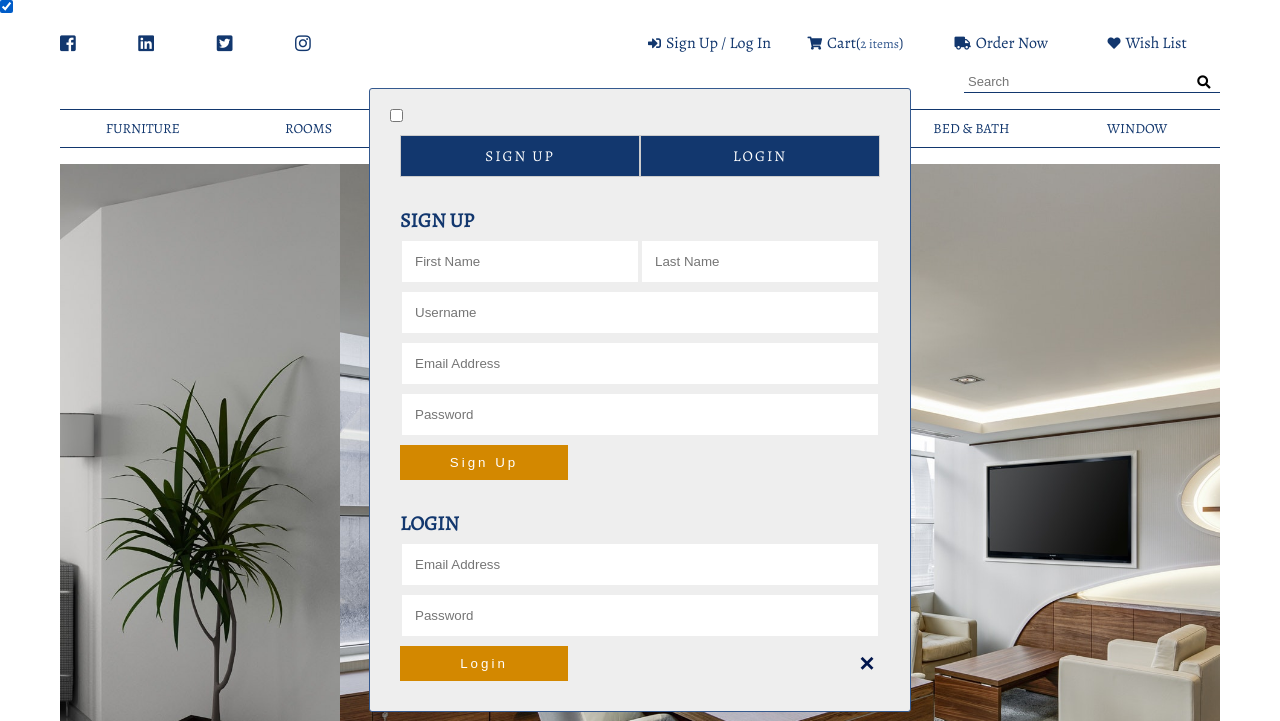
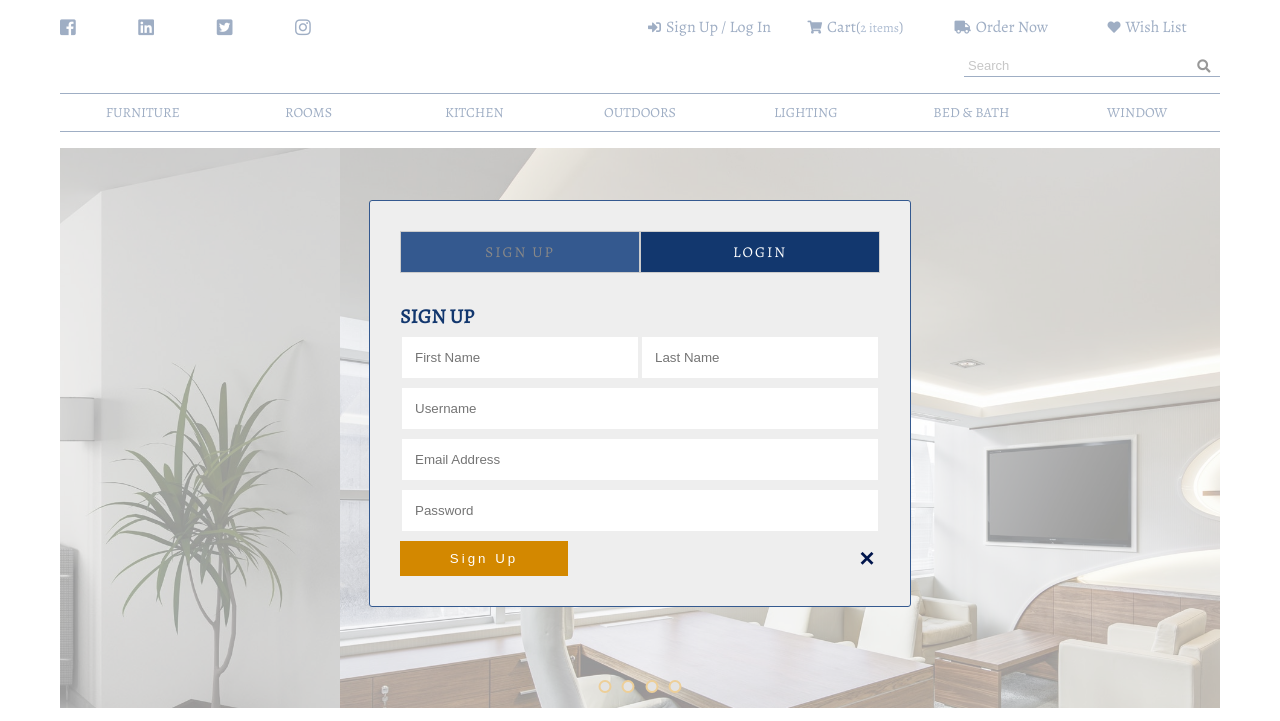
Before and after one commit to Mechack08/furniture-store, a plain HTML site: page index.html in a window 1280 px wide. Both pictures are taken after a click on the link "Sign Up / Log In". Shown: the top 721 px of the page. Drawn offline with nearby package versions, Linux system fonts and the light colour scheme.

Commit message:
modal box style completly done

```diff
--- a/index.html
+++ b/index.html
@@ -12,10 +12,10 @@
 <body>
 
     <!-- modal box -->
-    <input type="checkbox" id="show-hide-forms" />
+    <input type="checkbox" id="show-hide-forms" hidden />
     <div class="forms-wrapper">
         <label class="x-btn" for="show-hide-forms">&#10005;</label>
-        <input type="checkbox" id="form-show">
+        <input type="checkbox" id="form-show" hidden>
         <div class="show-btns-wrapper">
             <label for="form-show" class="show-form-btn show-signup-form">Sign Up</label>
             <label for="form-show" class="show-form-btn show-login-form">Login</label>
--- a/style.css
+++ b/style.css
@@ -680,13 +680,14 @@ body {
 .forms-wrapper {
   background-color: #eee;
   position: fixed;
-  top: 50%;
+  top: 25%;
   left: 50%;
-  transform: translate(-50%, -50%);
+  transform: translateX(-50%);
   z-index: 1000;
   padding: 2rem;
   border: 0.1rem solid #34598f;
   border-radius: 0.3rem;
+  display: none;
 }
 
 .show-btns-wrapper {
@@ -749,6 +750,7 @@ body {
   padding: 1rem;
   margin-top: 0.5rem;
   border: none;
+  cursor: pointer;
 }
 
 .x-btn {
@@ -760,4 +762,63 @@ body {
   right: 3.5rem;
   cursor: pointer;
 }
+
+.login-form {
+  display: none;
+}
+
+.show-signup-form {
+  color: #888;
+  background-color: #34598f;
+  pointer-events: none;
+}
+
+#form-show:checked ~ .show-btns-wrapper .show-login-form {
+  color: #888;
+  background-color: #34598f;
+  pointer-events: none;
+}
+
+#form-show:checked ~ .show-btns-wrapper .show-signup-form {
+  color: #fff;
+  background-color: #12376e;
+  pointer-events: initial;
+}
+
+#form-show:checked ~ .signup-form {
+  display: none;
+}
+
+#form-show:checked ~ .login-form {
+  display: block;
+}
+
+#show-hide-forms:checked ~ .forms-wrapper {
+  display: block;
+  animation: anim 0.5s;
+}
+
+#show-hide-forms:checked ~ .container {
+  pointer-events: none;
+  opacity: 0.4;
+}
+
+.first-nav-list label {
+  cursor: pointer;
+}
+
+@keyframes anim {
+  0% {
+    left: 40%;
+  }
+  50% {
+    left: 60%;
+  }
+  75% {
+    left: 45%;
+  }
+  100% {
+    left: 50%;
+  }
+}
 /* end of modal box */
```
